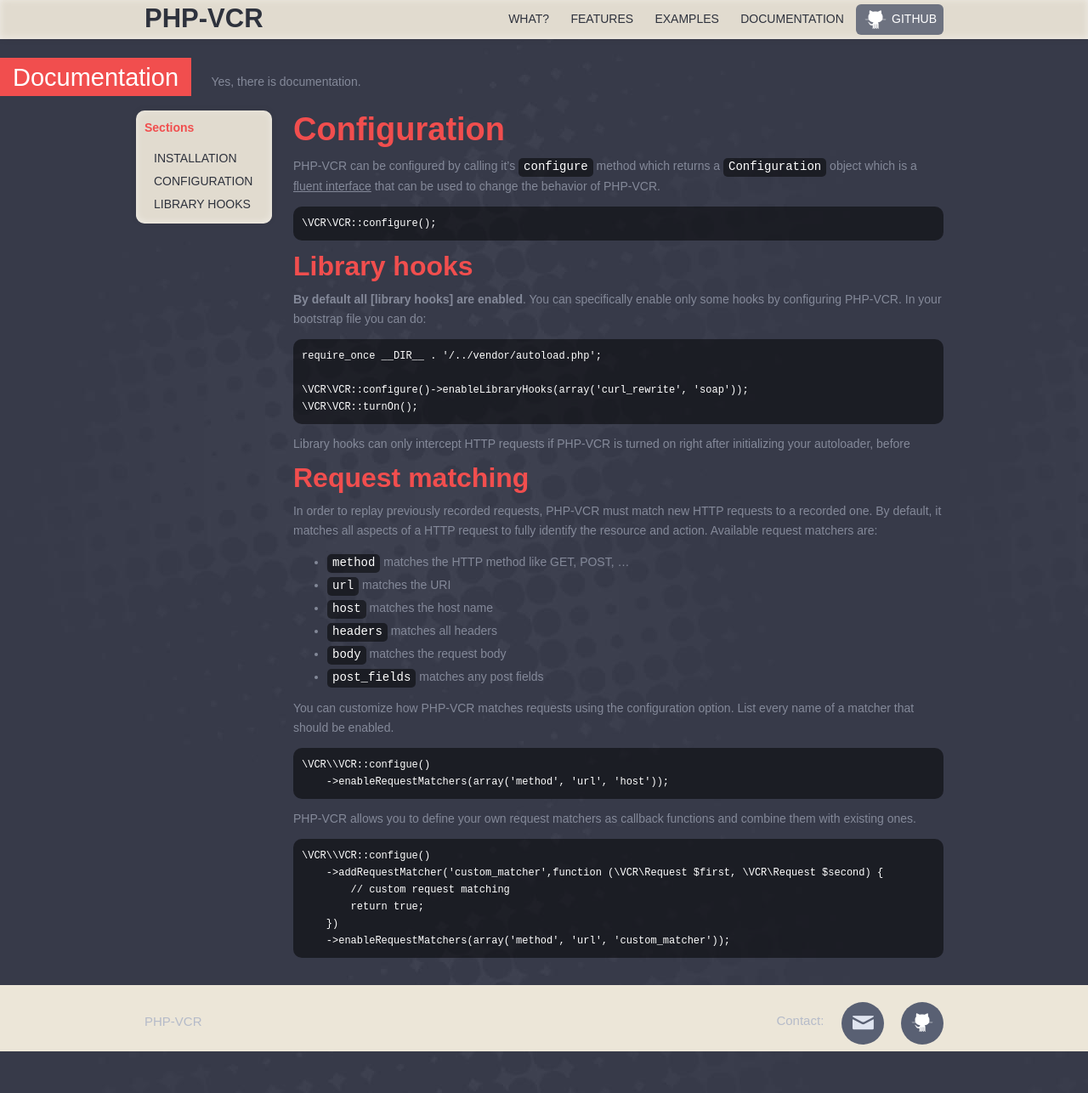
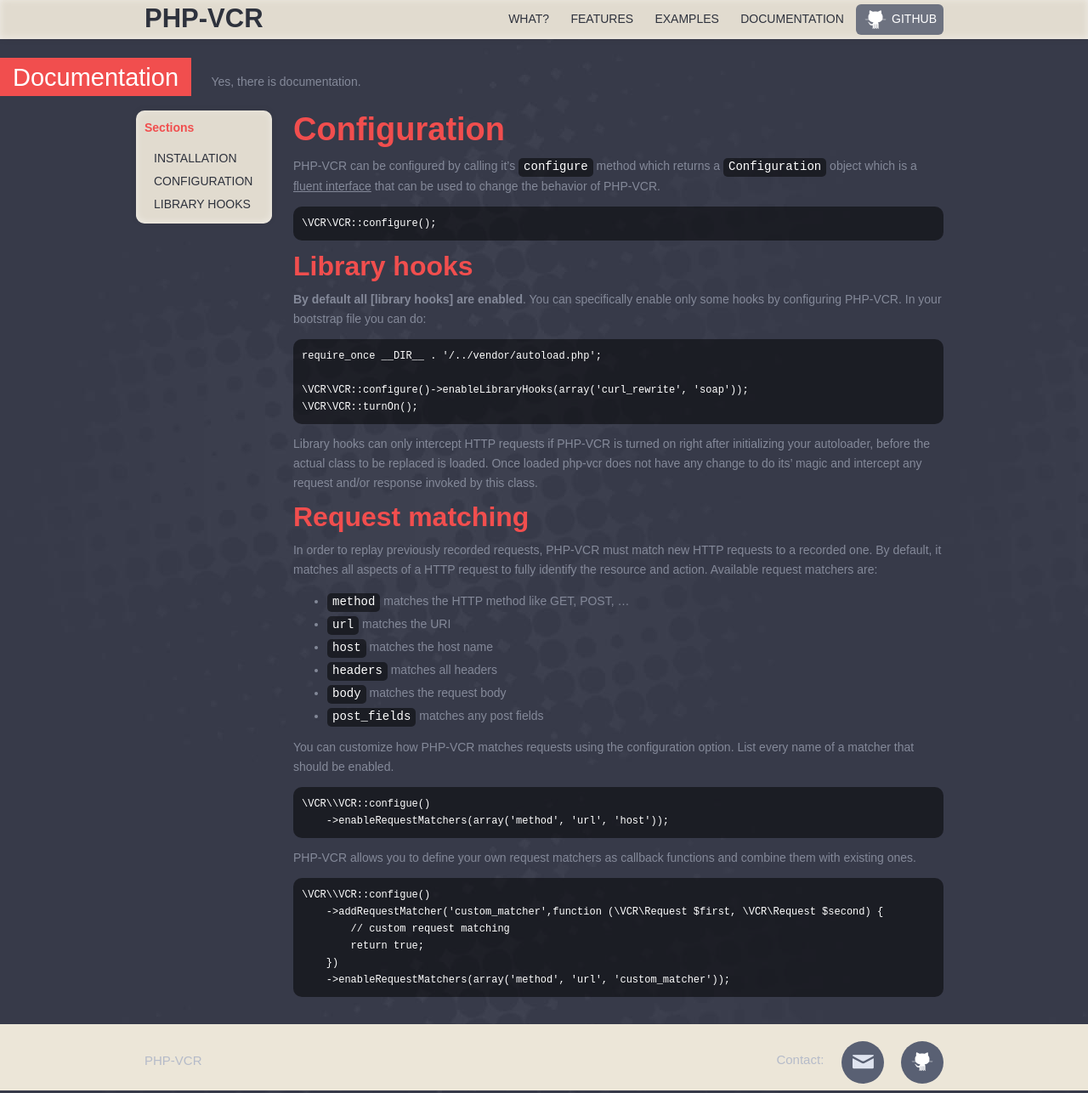
Before and after one commit to php-vcr/php-vcr.github.io, a Jekyll site: the page built from documentation/_posts/2013-10-20-configuration.md, in a window 1280 px wide and 1286 px high. Shown: the whole window at 85% size. Built offline with Jekyll 4.4.1, drawn with Linux system fonts in a browser that asks for light colours.

Commit message:
concluded open sentence on why it is necessary to turn on php-vcr in the bootstrap file.

```diff
--- a/documentation/_posts/2013-10-20-configuration.md
+++ b/documentation/_posts/2013-10-20-configuration.md
@@ -16,7 +16,8 @@
     \VCR\VCR::configure()->enableLibraryHooks(array('curl_rewrite', 'soap'));
     \VCR\VCR::turnOn();
 
-Library hooks can only intercept HTTP requests if PHP-VCR is turned on right after initializing your autoloader, before
+Library hooks can only intercept HTTP requests if PHP-VCR is turned on right after initializing your autoloader, before the actual class to be replaced is loaded.
+Once loaded php-vcr does not have any change to do its' magic and intercept any request and/or response invoked by this class.
 
 ## Request matching
 
```
